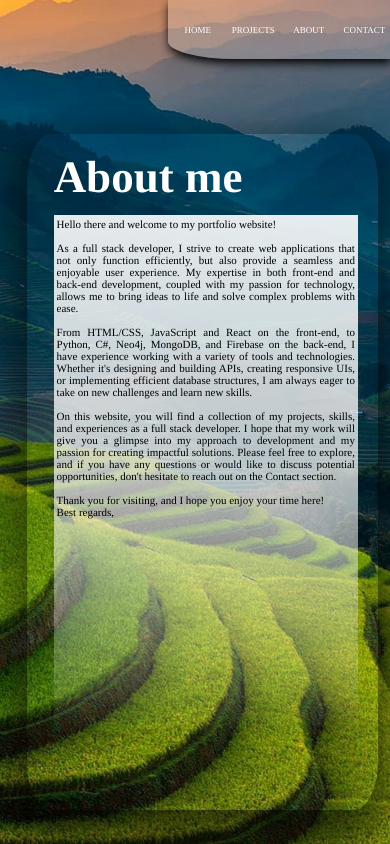
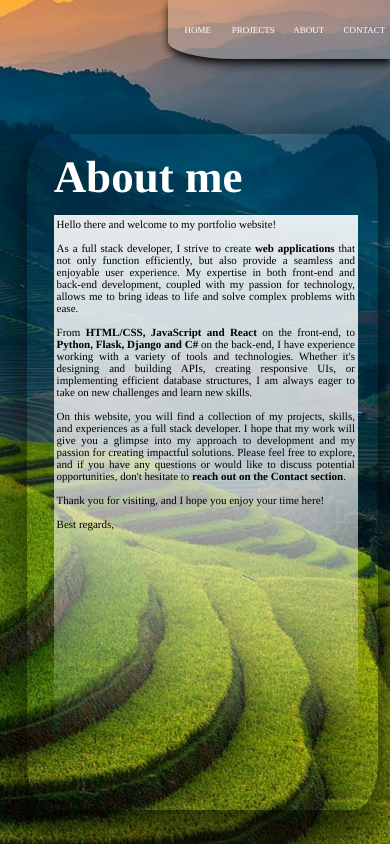
Before and after one commit to PierreLN/PierreLN.github.io, a React (Create React App) app: page / in a window 390 px wide. Both pictures are taken after a click on the button "ABOUT". Built offline with nearby package versions, Linux system fonts and the light colour scheme; no server answers.

Commit message:
contact page and home page update texts

```diff
--- a/src/components/AboutPage/AboutPage.jsx
+++ b/src/components/AboutPage/AboutPage.jsx
@@ -1,68 +1,61 @@
-import React from "react";
+import React, { Fragment } from "react";
 import Card from "../UI/Card";
-import profilImage from "../../Images/profilImage_2.jpg";
 import styles from "./AboutPage.module.css";
 
 function AboutPage() {
   const title = <h2>About me</h2>;
   const presentation = (
-    <div>
+    <Fragment>
       <div>Hello there and welcome to my portfolio website! </div>
-      <br></br>
+      <br />
       <div>
         <div>
-          As a full stack developer, I strive to create web applications that
-          not only function efficiently, but also provide a seamless and
+          As a full stack developer, I strive to create <b>web applications</b>{" "}
+          that not only function efficiently, but also provide a seamless and
           enjoyable user experience. My expertise in both front-end and back-end
           development, coupled with my passion for technology, allows me to
           bring ideas to life and solve complex problems with ease.
         </div>
-        <br></br>
+        <br />
         <div>
-          From HTML/CSS, JavaScript and React on the front-end, to Python, C#,
-          Neo4j, MongoDB, and Firebase on the back-end, I have experience working
-          with a variety of tools and technologies. Whether it's designing and
-          building APIs, creating responsive UIs, or implementing efficient
-          database structures, I am always eager to take on new challenges and
-          learn new skills.
+          From <b>HTML/CSS, JavaScript and React</b> on the front-end, to{" "}
+          <b>Python, Flask, Django and C# </b>
+          on the back-end, I have experience working with a variety of tools and
+          technologies. Whether it's designing and building APIs, creating
+          responsive UIs, or implementing efficient database structures, I am
+          always eager to take on new challenges and learn new skills.
         </div>
-        <br></br>
+        <br />
         <div>
           On this website, you will find a collection of my projects, skills,
           and experiences as a full stack developer. I hope that my work will
           give you a glimpse into my approach to development and my passion for
           creating impactful solutions. Please feel free to explore, and if you
           have any questions or would like to discuss potential opportunities,
-          don't hesitate to reach out on the Contact section.
+          don't hesitate to <b>reach out on the Contact section</b>.
         </div>
       </div>
-      <br></br>
+      <br />
       <div>
         Thank you for visiting, and I hope you enjoy your time here!
         <br />
-        <div>
-
-        Best regards,
-        </div>
+        <br />
+        <div>Best regards,</div>
       </div>
-    </div>
+    </Fragment>
   );
 
   return (
     <div className={styles.about_page}>
       <Card className={styles.image}>
-        <div
-          className={styles.profil_image}
-        ></div>
+        <div className={styles.profil_image}></div>
       </Card>
       <Card className={styles.description_section}>
         <div className={styles.description_section_2}>
-
-        <div className={styles.description}>
-
-        <div className={styles.title}>{title}</div>
-        <div className={styles.presentation}>{presentation}</div>
-        </div>
+          <div className={styles.description}>
+            <div className={styles.title}>{title}</div>
+            <div className={styles.presentation}>{presentation}</div>
+          </div>
         </div>
       </Card>
     </div>
--- a/src/components/HomePage/HomePage.jsx
+++ b/src/components/HomePage/HomePage.jsx
@@ -58,7 +58,7 @@ function HomePage({onClick, musicOn}) {
           </div>
         </div>
         <div className={styles.presentation} onClick={onClickHandler}>
-          <p className={styles.title}>Full stack developer</p>
+          <p className={styles.title}>The developer</p>
           <p className={styles.porfolio}>Portfolio</p>
           <div className={styles.progress}>
             <ProgressBar completion={counter}></ProgressBar>
--- a/src/components/HomePage/HomePage.module.css
+++ b/src/components/HomePage/HomePage.module.css
@@ -15,7 +15,7 @@
 }
 
 .presentation {
-  width: fit-content;
+  width: 130px;
   box-shadow: 0px 5px 20px 5px rgba(0, 0, 0, 0.5);
   padding: 5%;
   margin-left: 70%;
@@ -73,6 +73,11 @@
     left: 43%;
     font-size: xx-small;
   }
+
+  .presentation {
+    width: fit-content;
+
+  }
 }
 
 @media only screen and (max-width: 420px) {
--- a/src/components/ProjectPage/Projects/Projects.jsx
+++ b/src/components/ProjectPage/Projects/Projects.jsx
@@ -42,7 +42,7 @@ function Projects() {
       description:
         "Customer Relationship Management – A web application built with Django that enables businesses to manage customer interactions, monitor sales and marketing projects, and streamline customer communication.",
       image: require("../../../Images/CRM_customer_relationship_management.png"),
-      language: "== Python - Django - HTML ==",
+      language: "== Python - Django - HTML/CSS ==",
     },
     {
       id: "p5",
```
